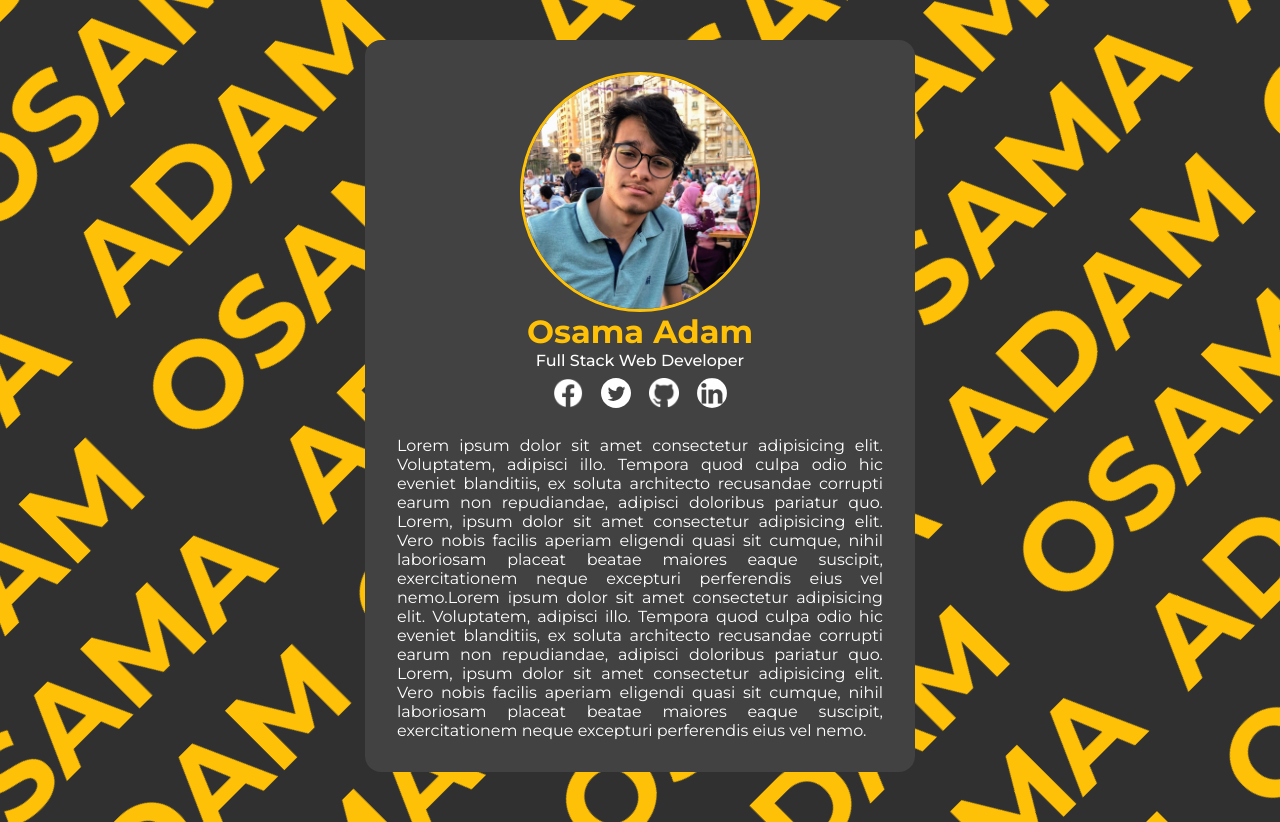
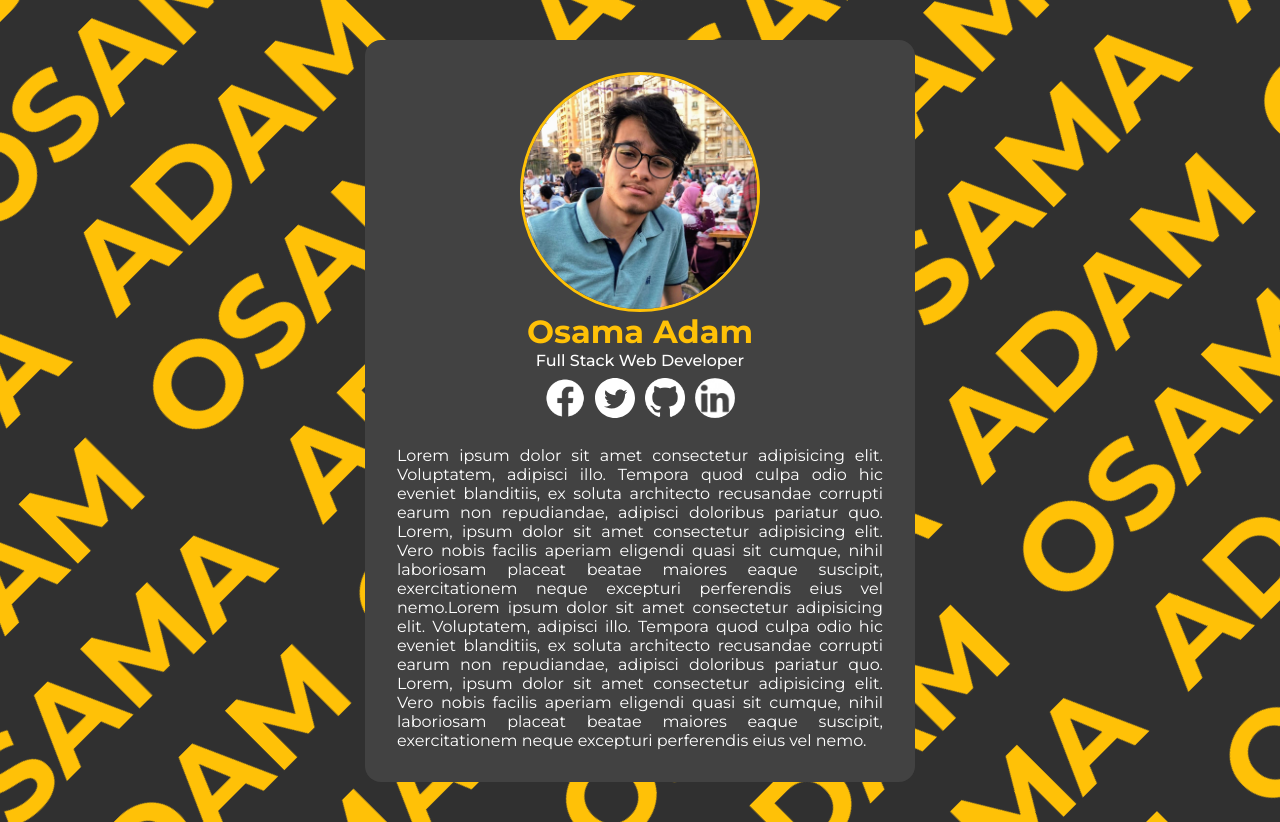
Before and after one commit to osamaadam/personal-website, a React (Create React App) app: page / in a window 1280 px wide. Built offline with nearby package versions, Linux system fonts and the light colour scheme.

Commit message:
social links tooltips + bigger icons

```diff
--- a/src/pages/Home.tsx
+++ b/src/pages/Home.tsx
@@ -25,8 +25,9 @@
                 <img
                   src={facebook}
                   alt="Facebook Profile"
-                  width="30"
-                  height="30"
+                  title="Facebook Profile"
+                  width="40"
+                  height="40"
                 />
               </a>
               <a
@@ -34,14 +35,26 @@
                 target="_blank"
                 rel="noopener noreferrer"
               >
-                <img src={twitter} alt="@osamaadam98" width="30" height="30" />
+                <img
+                  src={twitter}
+                  alt="@osamaadam98"
+                  title="@osamaadam98"
+                  width="40"
+                  height="40"
+                />
               </a>
               <a
                 href="https://github.com/OsamaAdam98"
                 target="_blank"
                 rel="noopener noreferrer"
               >
-                <img src={github} alt="GitHub Profile" width="30" height="30" />
+                <img
+                  src={github}
+                  alt="GitHub Profile"
+                  title="GitHub Profile"
+                  width="40"
+                  height="40"
+                />
               </a>
               <a
                 href="https://www.linkedin.com/in/osamaadam98/"
@@ -51,8 +64,9 @@
                 <img
                   src={linkedin}
                   alt="Linkedin Profile"
-                  width="30"
-                  height="30"
+                  title="Linkedin Profile"
+                  width="40"
+                  height="40"
                   style={{
                     borderRadius: "50%"
                   }}
```
